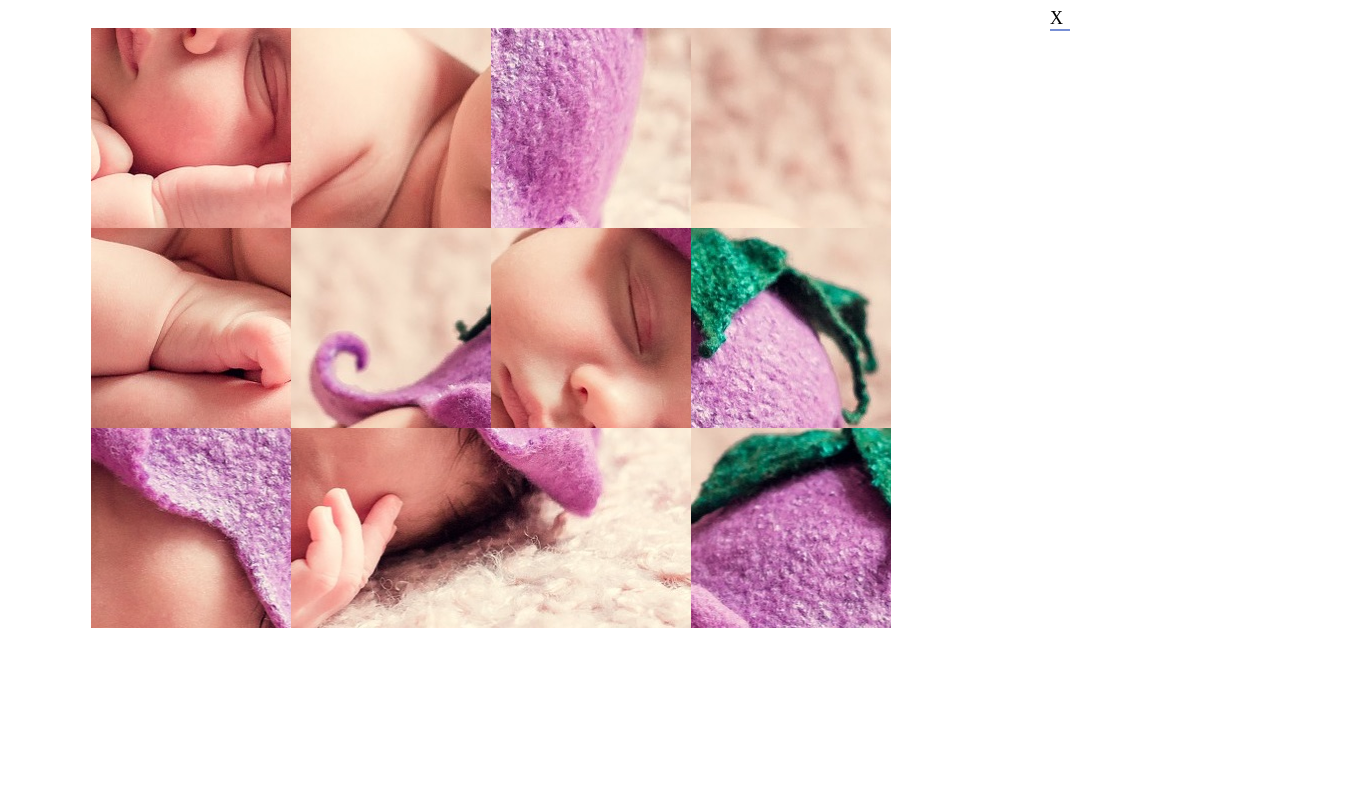
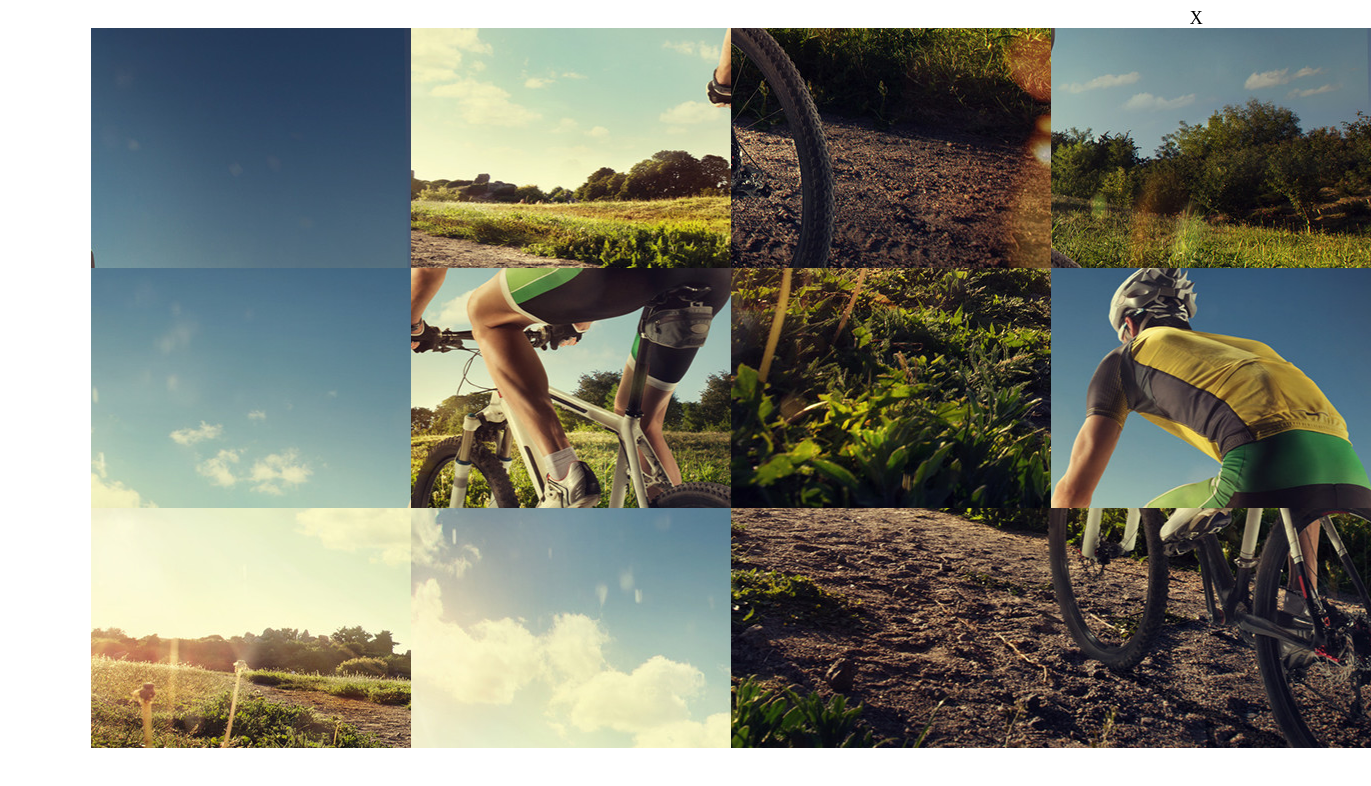
Before and after one commit to proua/puzzle, a plain HTML site: page index.html in a window 1280 px wide. Shown: the whole page, 1371 px wide, since content can reach past the window. Drawn offline with Linux system fonts and the light colour scheme.

Commit message:
Animate swap

```diff
--- a/index.html
+++ b/index.html
@@ -3,24 +3,25 @@
 <head>
     <title>Image Puzzle</title>
     <link href="styles.css" rel="stylesheet" />
+    <meta name="viewport" content="width=device-width,user-scalable=no">
 </head>
 <body>
     <div class="container">
-        <div class="image-box">
-            <div class="image-tile" data-value="1" style="background-image: url(2.jpg); background-size: 400%; background-position: 0% 0%; width: 200px; height: 200px;"></div>
-            <div class="image-tile" data-value="2" style="background-image: url(2.jpg); background-size: 400%; background-position: 33.3% 0%; width: 200px; height: 200px;"></div>
-            <div class="image-tile" data-value="3" style="background-image: url(2.jpg); background-size: 400%; background-position: 66.6% 0%; width: 200px; height: 200px;"></div>
-            <div class="image-tile" data-value="4" style="background-image: url(2.jpg); background-size: 400%; background-position: 100% 0%; width: 200px; height: 200px;"></div>
+        <div class="image-box image-box-background">
+            <!-- <div class="image-tile" data-value="1" style="background-image: url(banner-landscape.jpg); background-size: 400%; background-position: 0% 0%; width: 320px; height: 240px; left: 0; top: 0;"></div>
+            <div class="image-tile" data-value="2" style="background-image: url(banner-landscape.jpg); background-size: 400%; background-position: 33.3% 0%; width: 320px; height: 240px; left: 320px; top: 0;"></div>
+            <div class="image-tile" data-value="3" style="background-image: url(banner-landscape.jpg); background-size: 400%; background-position: 66.6% 0%; width: 320px; height: 240px; left: 640px; top: 0;"></div>
+            <div class="image-tile" data-value="4" style="background-image: url(banner-landscape.jpg); background-size: 400%; background-position: 100% 0%; width: 320px; height: 240px; left: 960px; top: 0;"></div>
 
-            <div class="image-tile" data-value="5" style="background-image: url(2.jpg); background-size: 400%; background-position: 0% 50%; width: 200px; height: 200px;"></div>
-            <div class="image-tile" data-value="6" style="background-image: url(2.jpg); background-size: 400%; background-position: 33.3% 50%; width: 200px; height: 200px;"></div>
-            <div class="image-tile" data-value="7" style="background-image: url(2.jpg); background-size: 400%; background-position: 66.6% 50%; width: 200px; height: 200px;"></div>
-            <div class="image-tile" data-value="8" style="background-image: url(2.jpg); background-size: 400%; background-position: 100% 50%; width: 200px; height: 200px;"></div>
+            <div class="image-tile" data-value="5" style="background-image: url(banner-landscape.jpg); background-size: 400%; background-position: 0% 50%; width: 320px; height: 240px; left: 0; top: 240px;"></div>
+            <div class="image-tile" data-value="6" style="background-image: url(banner-landscape.jpg); background-size: 400%; background-position: 33.3% 50%; width: 320px; height: 240px; left: 320px; top: 240px;"></div>
+            <div class="image-tile" data-value="7" style="background-image: url(banner-landscape.jpg); background-size: 400%; background-position: 66.6% 50%; width: 320px; height: 240px; left: 640px; top: 240px;"></div>
+            <div class="image-tile" data-value="8" style="background-image: url(banner-landscape.jpg); background-size: 400%; background-position: 100% 50%; width: 320px; height: 240px; left: 960px; top: 240px;"></div>
 
-            <div class="image-tile" data-value="9" style="background-image: url(2.jpg); background-size: 400%; background-position: 0% 100%; width: 200px; height: 200px;"></div>
-            <div class="image-tile" data-value="10" style="background-image: url(2.jpg); background-size: 400%; background-position: 33.3% 1000%; width: 200px; height: 200px;"></div>
-            <div class="image-tile" data-value="11" style="background-image: url(2.jpg); background-size: 400%; background-position: 66.6% 1000%; width: 200px; height: 200px;"></div>
-            <div class="image-tile" data-value="12" style="background-image: url(2.jpg); background-size: 400%; background-position: 100% 100%; width: 200px; height: 200px;"></div>
+            <div class="image-tile" data-value="9" style="background-image: url(banner-landscape.jpg); background-size: 400%; background-position: 0% 100%; width: 320px; height: 240px; left: 960px; top: 0; left: 0px; top: 480px;"></div>
+            <div class="image-tile" data-value="10" style="background-image: url(banner-landscape.jpg); background-size: 400%; background-position: 33.3% 100%; width: 320px; height: 240px; left: 960px; top: 0; left: 320px; top: 480px;"></div>
+            <div class="image-tile" data-value="11" style="background-image: url(banner-landscape.jpg); background-size: 400%; background-position: 66.6% 100%; width: 320px; height: 240px; left: 960px; top: 0; left: 640px; top: 480px;"></div>
+            <div class="image-tile" data-value="12" style="background-image: url(banner-landscape.jpg); background-size: 400%; background-position: 100% 100%; width: 320px; height: 240px; left: 960px; top: 0; left: 960px; top: 480px;"></div> -->
         </div>
         <div class="timer-box">
             <div class="cross">X</div>
--- a/index.js
+++ b/index.js
@@ -2,20 +2,119 @@
     const TILES_COUNT = 12;
     const document = window.document;
     const imageBox = document.getElementsByClassName('image-box').item(0);
-    const randomize = () => {
-        let tiles = [...Array.from(document.getElementsByClassName('image-tile'))];
+    let tiles = [];
+    let transform;
+
+    const setTiles = () => {
+        let transforms = [
+            'transform: translate(0px, 0px);',
+            'transform: translate(320px, 0px);',
+            'transform: translate(640px, 0px);',
+            'transform: translate(960px, 0px);',
+            'transform: translate(0px, 240px);',
+            'transform: translate(320px, 240px);',
+            'transform: translate(640px, 240px);',
+            'transform: translate(960px, 240px);',
+            'transform: translate(0px, 480px);',
+            'transform: translate(320px, 480px);',
+            'transform: translate(640px, 480px);',
+            'transform: translate(960px, 480px);'
+        ];
+        transforms = transforms.sort(() => Math.round(Math.random()) - 0.5);
+        const styles = [
+            'background-image: url(banner-landscape.jpg); background-size: 400%; background-position: 0% 0%; width: 320px; height: 240px;',
+            'background-image: url(banner-landscape.jpg); background-size: 400%; background-position: 33.3% 0%; width: 320px; height: 240px;',
+            'background-image: url(banner-landscape.jpg); background-size: 400%; background-position: 66.6% 0%; width: 320px; height: 240px;',
+            'background-image: url(banner-landscape.jpg); background-size: 400%; background-position: 100% 0%; width: 320px; height: 240px;',
+            'background-image: url(banner-landscape.jpg); background-size: 400%; background-position: 0% 50%; width: 320px; height: 240px;',
+            'background-image: url(banner-landscape.jpg); background-size: 400%; background-position: 33.3% 50%; width: 320px; height: 240px;',
+            'background-image: url(banner-landscape.jpg); background-size: 400%; background-position: 66.6% 50%; width: 320px; height: 240px;',
+            'background-image: url(banner-landscape.jpg); background-size: 400%; background-position: 100% 50%; width: 320px; height: 240px;',
+            'background-image: url(banner-landscape.jpg); background-size: 400%; background-position: 0% 100%; width: 320px; height: 240px;',
+            'background-image: url(banner-landscape.jpg); background-size: 400%; background-position: 33.3% 100%; width: 320px; height: 240px;',
+            'background-image: url(banner-landscape.jpg); background-size: 400%; background-position: 66.6% 100%; width: 320px; height: 240px;',
+            'background-image: url(banner-landscape.jpg); background-size: 400%; background-position: 100% 100%; width: 320px; height: 240px;'
+        ];
+        styles.forEach((style, index) => {
+            const element = document.createElement('div');
+            element.setAttribute('data-value', index);
+            element.setAttribute('class', 'image-tile');
+            element.setAttribute('style', style + transforms[index]);
+            element.addEventListener('touchmove', handleTouchMove, false);
+            element.addEventListener('touchend', handleTouchEnd, false);
+            element.addEventListener('touchstart', handleTouchStart, false);
+            element.addEventListener('touchcancel', handleTouchCancel, false);
+            tiles.push(element);
+        });
+    };
+
+    const handleTouchStart = (event) => {
+        event.preventDefault();
+
+        transform = event.srcElement.style.transform;
+    };
+
+    const handleTouchCancel = (event) => {
+        event.srcElement.style.top = null;
+        event.srcElement.style.left = null;
+        event.srcElement.style.transform = transform;
+    };
+
+    const handleTouchMove = (event) => {
+        event.preventDefault();
+    }
+
+    const handleTouchEnd = (event) => {
+        if (typeof event !== 'object' || !event.srcElement) {
+            return;
+        }
+
+        event.preventDefault();
+
+        const location = event.changedTouches[0];
+        const left = location.clientX;
+        const top = location.clientY;
+
+        const destinationElement = document.elementFromPoint(left, top);
+        if (!destinationElement) {
+            var e = new Event('touchcancel');
+            event.dispatchEvent(e);
+            return;
+        }
+        event.srcElement.style.position = null;
+
+        event.srcElement.style.top = null;
+        event.srcElement.style.left = null;
+        event.srcElement.style.transform = destinationElement.closest('.image-tile').style.transform;
+        destinationElement.style.transform = transform;
+    };
+
+    const clearBox = () => {
         while (imageBox.firstChild) {
             imageBox.removeChild(imageBox.firstChild);
         }
-        console.log(tiles, imageBox);
-
-        tiles = tiles.sort(() => Math.round(Math.random()) - 0.5);
-        tiles.forEach((tile) => imageBox.appendChild(tile));
     };
 
-    const setImages = () => {
+    const renderTiles = () => {
+        let fragment = document.createDocumentFragment();
 
+        tiles.forEach((tile) => {
+            fragment.appendChild(tile);
+        });
+        imageBox.appendChild(fragment);
     };
 
-    randomize();
+    let counter = 3;
+    const interval = setInterval(() => {
+        console.log('counter', { counter });
+        counter--;
+        if (counter === 0) {
+            clearInterval(interval);
+            imageBox.classList.remove('image-box-background');
+            setTiles();
+            // randomize();
+            renderTiles();
+        }
+    }, 1000);
+
 }(window));
--- a/styles.css
+++ b/styles.css
@@ -5,19 +5,28 @@
 }
 
 .image-box {
-    /* flex-grow: 1; */
-    background-image: url("2.jpg");
     background-position: center;
     background-repeat: no-repeat;
-    width: 800px;
-    height: 600px;
+    width: 100%;
+    height: 100%;
     margin: 20px;
     display: flex;
-    flex-flow: row wrap;
+    /* flex-flow: row wrap; */
+    position: relative;
+}
+
+.image-box-background {
+    background-image: url("banner-landscape.jpg");
+    min-height: 780px;
+}
+
+.image-box-background:after {
+    content: '\200b';
 }
 
 .image-tile {
-    /* border: 1px solid black; */
+    transition: transform ease-in 1s;
+    position: absolute;
 }
 
 .timer-box {
```
Also changed, not shown: avatar.png (added), banner-landscape.jpg (added).
